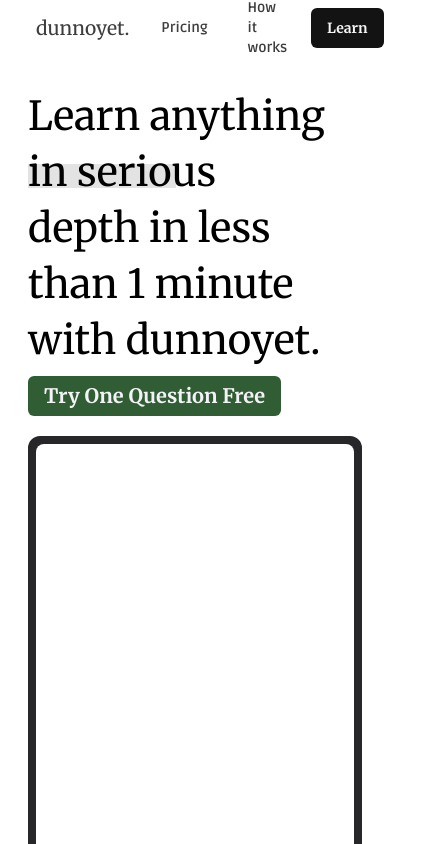
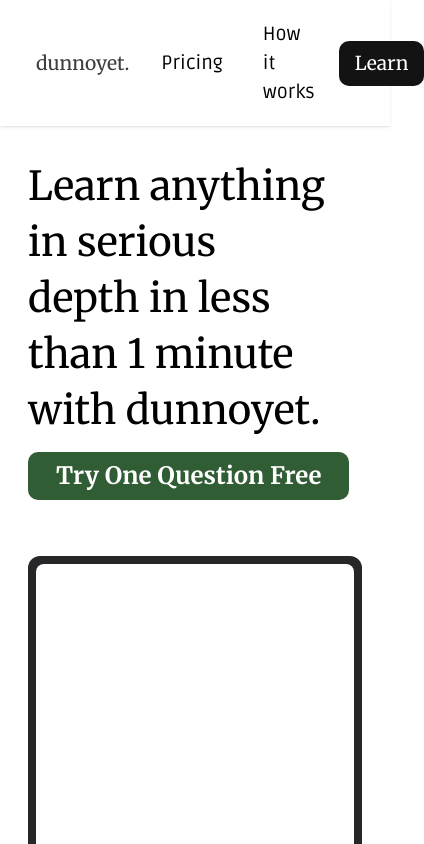
Before and after one commit to tgoulder4/Dunnoyet, a Next.js app: page / in a window 390 px wide. Shown: the top 844 px of the page, 424 px wide, since content can reach past the window. Built offline with nearby package versions, Linux system fonts and the light colour scheme.

Commit message:
fix spacing on landing, and abs grey block

```diff
--- a/src/app/(landing)/layout.tsx
+++ b/src/app/(landing)/layout.tsx
@@ -20,7 +20,7 @@ export default function RootLayout({
     <html lang="en">
       <body className={` bg-white flex flex-col`} style={{ fontFamily: ruda.style.fontFamily, fontSize: sizing.globalFontSize }}>
         <nav style={{ paddingRight: spacing.padding.normalY, paddingLeft: spacing.padding.normalY }}
-          className={` bg-white h-14 flex items-center justify-between p-3 sticky top-0 z-50`}>
+          className={`shadow bg-white flex items-center justify-between p-3 sticky top-0 z-50`}>
           <div id="brandSide" className={`flex items-center gap-4 h-full`}>
             <Link href="/" className="flex items-center gap-2">
               <Button
@@ -41,33 +41,13 @@ export default function RootLayout({
           </div>
           <div id="userSide" className="flex gap-2 h-full items-center">
             {/* after learning about authentication, put the login component here */}
-            <Button
-              asChild
-              variant="link"
-              className="text-complementary font-bold"
-            >
-              <Link className={`${ruda.className} text-sm font-bold`} style={{ font: ruda.className }} href="/learn/new">Pricing</Link>
-            </Button>
-            <Button
-              asChild
-              variant="link"
-              className="text-complementary font-bold"
-            >
-              <Link className={`${ruda.className} text-sm font-bold`} href="/learn/new">How it works</Link>
-            </Button>
-            <Button
-              asChild
-              variant="link"
-              className={`${merriweather.className} font-bold text-complementary`}
-            >
-              <Button asChild style={{ backgroundColor: colours.dark.backgroundDark }}>
-                <Link style={{ color: colours.dark.text, font: merriweather.className }} href="/learn">Learn</Link>
-              </Button>
-            </Button>
+            <NewButton noAnimation buttonVariant="ghost" actionOrLink="#">Pricing</NewButton>
+            <NewButton noAnimation buttonVariant="ghost" actionOrLink="#">How it works</NewButton>
+            <NewButton style={{ fontFamily: merriweather.style.fontFamily }} buttonVariant="black" actionOrLink="/learn">Learn</NewButton>
           </div>
         </nav>
         {children}
-        <footer className="bg-complementary h-48 px-16">
+        <footer style={{ backgroundColor: colours.accent, }} className="h-48 px-16">
           <Button asChild variant="ghost">
             <DunnoyetLogo colour="white" />
           </Button>
--- /dev/null
+++ b/src/app/(userArea)/auth/error/page.tsx
@@ -0,0 +1,9 @@
+import React from 'react'
+
+function ErrorPage() {
+    return (
+        <div>Error</div>
+    )
+}
+
+export default ErrorPage
--- /dev/null
+++ b/src/app/(userArea)/auth/layout.tsx
@@ -0,0 +1,19 @@
+import { DunnoyetLogo, colours, spacing } from '@/lib/constants'
+import React from 'react'
+import NewButton from '@/components/ui/NewButton'
+import UserAuthButton from '@/components/Navbar/UserAuthButton'
+import { TinyColor } from '@ctrl/tinycolor'
+const bgColour = new TinyColor(colours.primary);
+function layout({ children }: { children: React.ReactNode }) {
+    return (<>
+        <nav style={{ backgroundColor: colours.accent }} className="flex flex-row justify-start items-center h-[70px] px-16">
+            <div className="leftSide flex items-center h-full" style={{ paddingLeft: spacing.padding.normalX, columnGap: spacing.gaps.groupedElement }}>
+                <NewButton buttonVariant="ghost" actionOrLink="/"> {DunnoyetLogo({ colour: 'primary' })}</NewButton>
+            </div>
+        </nav>
+        {children}
+    </>
+    )
+}
+
+export default layout
--- a/src/app/(userArea)/layout.tsx
+++ b/src/app/(userArea)/layout.tsx
@@ -14,8 +14,7 @@ export default function RootLayout({
 }) {
   const bgColour = new TinyColor(colours.primary);
   return (
-    <html lang="en">
-      <body className={` flex flex-col`} style={{ fontFamily: ruda.style.fontFamily, fontSize: sizing.globalFontSize }}>
+    <div className={` flex flex-col`} style={{ fontFamily: ruda.style.fontFamily, fontSize: sizing.globalFontSize }}>
       <nav style={{ backgroundColor: colours.primary }} className="flex flex-row justify-between items-center h-[70px] px-16">
         <div className="leftSide flex items-center h-full" style={{ paddingLeft: spacing.padding.normalX, columnGap: spacing.gaps.groupedElement }}>
           <NewButton buttonVariant="ghost" actionOrLink="/"> {DunnoyetLogo({ colour: 'white' })}</NewButton>
@@ -39,7 +38,6 @@ export default function RootLayout({
         </div>
       </nav>
       {children}
-      </body>
-    </html >
+    </div>
   );
 }
--- a/src/components/Landing/MainTitleArea.tsx
+++ b/src/components/Landing/MainTitleArea.tsx
@@ -4,12 +4,13 @@ import { merriweather } from '../../app/fonts'
 import { colours, maxLandingWidth, spacing } from '../../lib/constants'
 import Laptop from './Laptop'
 import Link from 'next/link'
+import NewButton from '../ui/NewButton';
 
 function MainTitleArea() {
     return (
-        <section style={{ paddingLeft: spacing.padding.normalY, paddingRight: spacing.padding.normalY, maxWidth: maxLandingWidth }} className="flex flex-col justify-between items-center gap-5 sm:w-inherit w-full">
+        <section style={{ paddingLeft: spacing.padding.normalY, paddingRight: spacing.padding.normalY, maxWidth: maxLandingWidth, rowGap: spacing.gaps.largest }} className="flex flex-col justify-between items-center sm:w-inherit w-full">
             <article
-                className={`${merriweather.className} flex-1 flex flex-col gap-2 w-full`}
+                style={{ rowGap: spacing.gaps.groupedElement }} className={`${merriweather.className} flex-1 flex flex-col w-full`}
             >
                 <div className="h-full w-11/12">
                     <h1
@@ -18,9 +19,13 @@ function MainTitleArea() {
                         className={`${merriweather.className} relative text-[5vw]  leading-[1.4] z-20`}
                     >
                         Learn anything in serious depth in less than 1 minute with dunnoyet.
-                        <div
+                        <div style={{
+                            width: "clamp(3.5rem, 45vw, 36rem)",
+                            height: "clamp(1.5rem, 4.5vw, 3.8rem)",
+                            top: "clamp(1.5rem, 7.7vw, 6rem)"
+                        }}
                             id="block"
-                            className="bg-complementary_lightest w-[38vw] h-6 absolute top-[76px] left-0 z-[-1]"
+                            className="hidden textBreak:block absolute bg-complementary_lightest left-0 z-[-1]"
                         ></div>
                     </h1>
                 </div>
@@ -29,15 +34,7 @@ function MainTitleArea() {
             understanding.
           </h2> */}
                 <div className="flex gap-2">
-                    <Button
-                        variant="link"
-                        className={`${merriweather.className}`}
-                        style={{ backgroundColor: colours.primary }}
-                    >
-                        <Link className={`font-bold text-xl`} href="/learn">
-                            Try One Question Free
-                        </Link>
-                    </Button>
+                    <NewButton className='text-2xl px-[28px] py-[14px] font-bold' buttonVariant='primary' actionOrLink="/learn">Try One Question Free</NewButton>
                 </div>
             </article>
             <Laptop />
--- a/src/components/Navbar/UserAuthButton.tsx
+++ b/src/components/Navbar/UserAuthButton.tsx
@@ -12,7 +12,7 @@ import {
 } from "@/components/ui/dialog";
 import Settings from "../ui/Settings/Settings";
 import NewButton from "../ui/NewButton";
-import Image from "next/image";
+import Image from "next/legacy/image";
 
 type Props = {};
 
--- a/src/components/UserArea/Learn/LessonItem.tsx
+++ b/src/components/UserArea/Learn/LessonItem.tsx
@@ -1,6 +1,6 @@
 'use client'
 import { colours, spacing } from '@/lib/constants'
-import Image from 'next/image';
+import Image from "next/legacy/image";
 import Link from 'next/link'
 import React, { useEffect, useState } from 'react'
 
--- a/src/components/UserArea/Learn/SummaryItem.tsx
+++ b/src/components/UserArea/Learn/SummaryItem.tsx
@@ -1,7 +1,7 @@
 'use client'
 import { merriweather } from '@/app/fonts';
 import { colours, spacing } from '@/lib/constants'
-import Image from 'next/image';
+import Image from "next/legacy/image";
 import Link from 'next/link'
 import React, { useEffect, useState } from 'react'
 
--- a/src/components/ui/NewButton.tsx
+++ b/src/components/ui/NewButton.tsx
@@ -17,6 +17,7 @@ interface buttonProps extends ButtonHTMLAttributes<HTMLButtonElement>, VariantPr
     actionOrLink: (() => void) | string,
     className?: string
     textColour?: string
+    noAnimation?: boolean
 }
 function NewButton({
     buttonVariant,
@@ -27,7 +28,8 @@ function NewButton({
     tooltip,
     actionOrLink,
     className,
-    textColour
+    textColour,
+    noAnimation
 }: buttonProps) {
     let bgColour = "";
     const [hovered, setHovered] = useState(false);
@@ -48,7 +50,7 @@ function NewButton({
     return (
         <Link style={{ ...style, color: textColour ? textColour : bgColour !== "rgba(0,0,0,0)" ? bgc.isDark() ? "white" : "black" : '#000', backgroundColor: hovered ? bgc.darken(4).toString() : bgColour }} onClick={typeof actionOrLink === 'function' ? () => actionOrLink() : () => { }} onMouseEnter={() => setHovered(true)} onMouseLeave={() => setHovered(false)} href={
             typeof actionOrLink === 'string' ? actionOrLink : "#"
-        } className={`${className} hover:scale-105 transition-transform flex flex-row gap-3 items-center px-[16px] py-[8px] w-fit hover:underline rounded-[10px]`}>
+        } className={`${className} ${!noAnimation ? "hover:scale-105 transition-transform" : ""} flex flex-row gap-3 items-center px-[16px] py-[8px] w-fit hover:underline rounded-[10px]`}>
             {text} {children}
         </Link>
     )
--- a/src/lib/constants.tsx
+++ b/src/lib/constants.tsx
@@ -12,10 +12,7 @@ export const colours = {
     primaryForeground: "#fdf4f7",
     secondary: "#C7D6E6",
     secondaryForeground: "#1a1a29",
-    muted: "#f3f2fa",
-    mutedForeground: "#77788b",
-    accent: "#f3f2fa",
-    accentForeground: "#1a1a29",
+    accent: "#E4F2ED",
     destructive: "#f75a72",
     destructiveForeground: "#fcfcfc",
     border: "#e8e8ed",
--- a/tailwind.config.ts
+++ b/tailwind.config.ts
@@ -23,6 +23,9 @@ const config: Config = {
       spacing: {
         "1/5": "20%",
         "2/3": "66.666667%",
+      },
+      screens: {
+        textBreak: '968px'
       },
       aspectRatio: {
         "4/3": "4 / 3",
```
Lines whose indentation alone changed are shown as unchanged.
